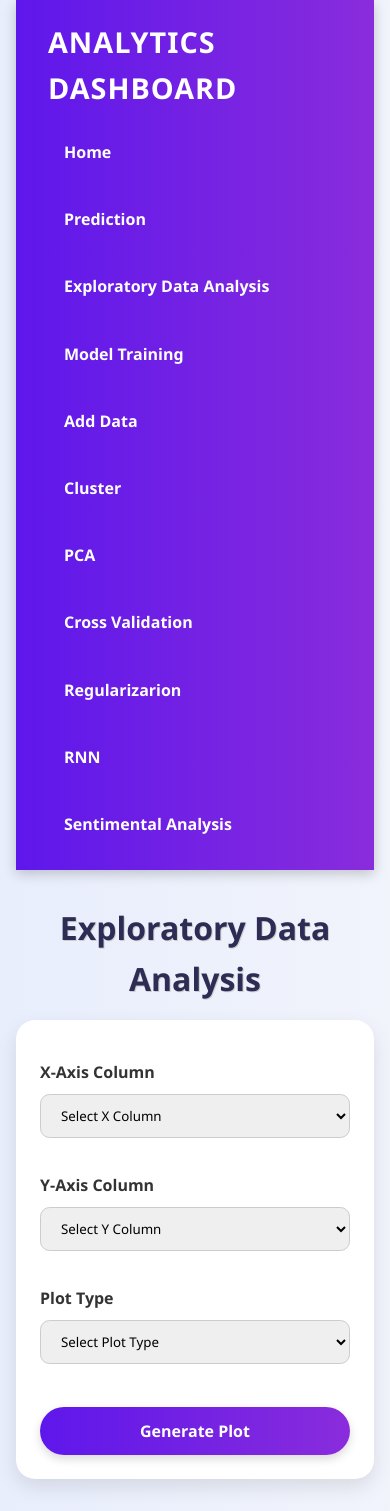
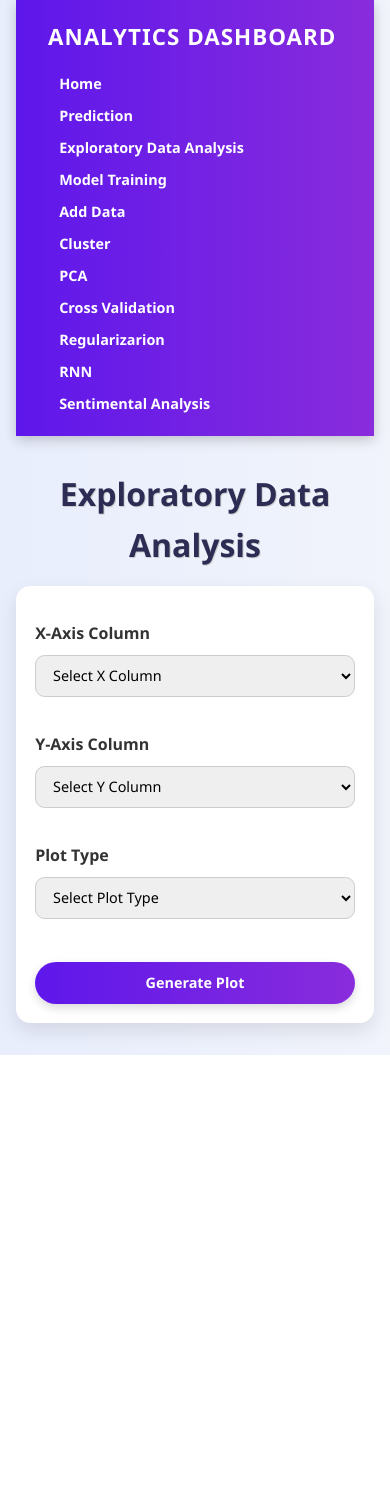
Before and after one commit to paru780/sales_prediction, a Flask app: page /eda in a window 390 px wide. After the commit the page ends 1055 px from the top, so only its background shows below. Run offline with Flask 3, Linux system fonts and the light colour scheme; parts of the project's set-up code (start-up, migrations or seed data) failed here and were passed over.

Commit message:
Refactor dashboard CSS for improved styling

```diff
--- a/static/css/dashboard_style.css
+++ b/static/css/dashboard_style.css
@@ -1,3 +1,4 @@
+/* RESET */
 * {
   margin: 0;
   padding: 0;
@@ -14,20 +15,13 @@ body {
   padding: 0 1rem 2rem;
 }
 
-/* Animated background */
 @keyframes animatedBackground {
-  0% {
-    background-position: 0% 50%;
-  }
-  50% {
-    background-position: 100% 50%;
-  }
-  100% {
-    background-position: 0% 50%;
-  }
+  0% { background-position: 0% 50%; }
+  50% { background-position: 100% 50%; }
+  100% { background-position: 0% 50%; }
 }
 
-/* Navigation Bar */
+/* NAVIGATION BAR */
 nav {
   background: linear-gradient(90deg, #5e17eb, #892cdc);
   padding: 1.2rem 2rem;
@@ -48,14 +42,15 @@ nav div {
 nav ul {
   list-style: none;
   display: flex;
-  gap: 1.5rem;
+  flex-wrap: wrap;
+  gap: 1.2rem;
 }
 
 nav ul li a {
   color: #fff;
   text-decoration: none;
   font-weight: 600;
-  padding: 0.5rem;
+  padding: 0.5rem 0.7rem;
   border-radius: 5px;
   transition: background 0.3s, color 0.3s;
 }
@@ -65,7 +60,15 @@ nav ul li a:hover {
   color: #ffeb3b;
 }
 
-/* Headings */
+/* IMAGE RESPONSIVENESS */
+img {
+  max-width: 100%;
+  height: auto;
+  display: block;
+  margin: 1rem auto;
+}
+
+/* HEADINGS */
 h1, h2 {
   text-align: center;
   margin: 2rem 0 1rem;
@@ -73,7 +76,7 @@ h1, h2 {
   text-shadow: 1px 1px #ccc;
 }
 
-/* Form Styling */
+/* FORM */
 form {
   max-width: 700px;
   margin: auto;
@@ -84,9 +87,7 @@ form {
   transition: transform 0.3s ease;
 }
 
-form:hover {
-  transform: scale(1.01);
-}
+form:hover { transform: scale(1.01); }
 
 label {
   display: block;
@@ -106,13 +107,11 @@ select {
   transition: border-color 0.3s;
 }
 
-input:focus,
-select:focus {
+input:focus, select:focus {
   border-color: #5e17eb;
   outline: none;
 }
 
-/* Button Styling */
 button {
   background: linear-gradient(90deg, #5e17eb, #892cdc);
   color: #fff;
@@ -133,7 +132,7 @@ button:hover {
   transform: translateY(-2px);
 }
 
-/* Message Display */
+/* MESSAGE */
 #message {
   text-align: center;
   margin-top: 1rem;
@@ -145,7 +144,7 @@ button:hover {
   border-radius: 0.5rem;
 }
 
-/* Table Styling */
+/* TABLE */
 table {
   width: 95%;
   margin: 2rem auto;
@@ -162,31 +161,21 @@ table thead {
   color: #fff;
 }
 
-table th,
-table td {
+table th, table td {
   padding: 1rem;
   text-align: left;
   border-bottom: 1px solid #eee;
 }
 
-table tr:nth-child(even) {
-  background-color: #f9f9f9;
-}
+table tr:nth-child(even) { background-color: #f9f9f9; }
 
-table tr:hover {
-  background-color: #f1f1f1;
-}
+table tr:hover { background-color: #f1f1f1; }
 
-/* Image Responsiveness */
-img {
-  max-width: 100%;
-  height: auto;
-  display: block;
-  margin: 1rem auto;
-}
+/* ───────────────────────────── */
+/* RESPONSIVENESS — TABLETS */
+/* ───────────────────────────── */
+@media (max-width: 768px) {
 
-/* Responsive Design */
-@media (max-width: 768px) {
   nav {
     flex-direction: column;
     align-items: flex-start;
@@ -194,28 +183,68 @@ img {
 
   nav ul {
     flex-direction: column;
-    align-items: flex-start;
     width: 100%;
+    gap: 0.7rem;
     margin-top: 1rem;
-    gap: 1rem;
   }
 
   nav ul li a {
+    width: 100%;
     padding: 0.8rem 1rem;
-    width: 100%;
-    display: block;
   }
 
   form {
-    padding: 1.5rem;
+    padding: 1.7rem;
   }
 
   table {
+    width: 100%;
     font-size: 0.85rem;
-    width: 100%;
   }
 
   button {
     width: 100%;
   }
 }
+
+/* ───────────────────────────── */
+/* RESPONSIVENESS — MOBILE */
+/* ───────────────────────────── */
+@media (max-width: 480px) {
+
+  nav div {
+    font-size: 1.4rem;
+  }
+
+  nav ul {
+    gap: 0.4rem;
+  }
+
+  nav ul li a {
+    font-size: 0.9rem;
+    padding: 0.7rem;
+  }
+
+  form {
+    padding: 1.2rem;
+    border-radius: 0.9rem;
+  }
+
+  input, select {
+    font-size: 0.9rem;
+    padding: 0.6rem 0.8rem;
+  }
+
+  button {
+    font-size: 0.9rem;
+    padding: 0.7rem 1.4rem;
+  }
+
+  table th, table td {
+    padding: 0.6rem;
+  }
+
+  table {
+    font-size: 0.78rem;
+  }
+}
```
